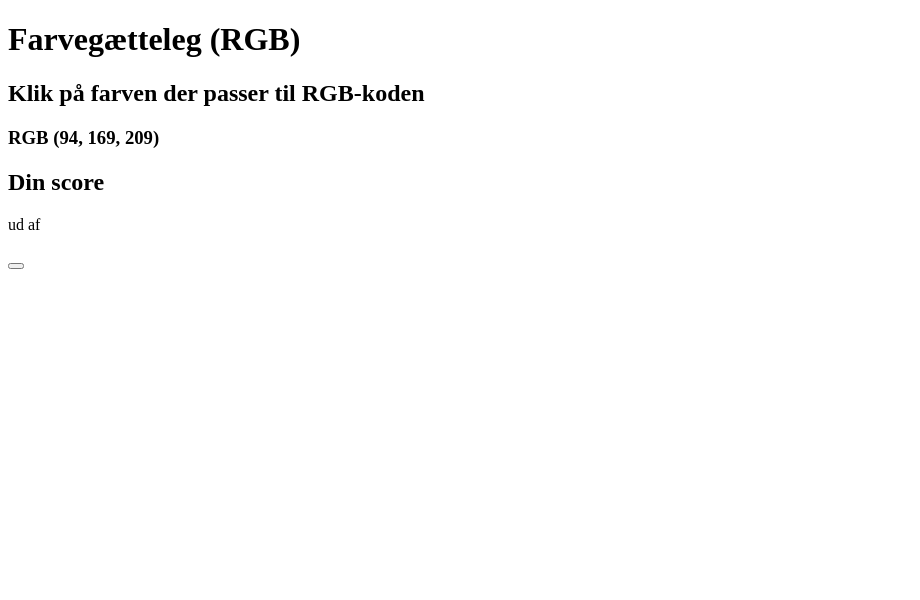
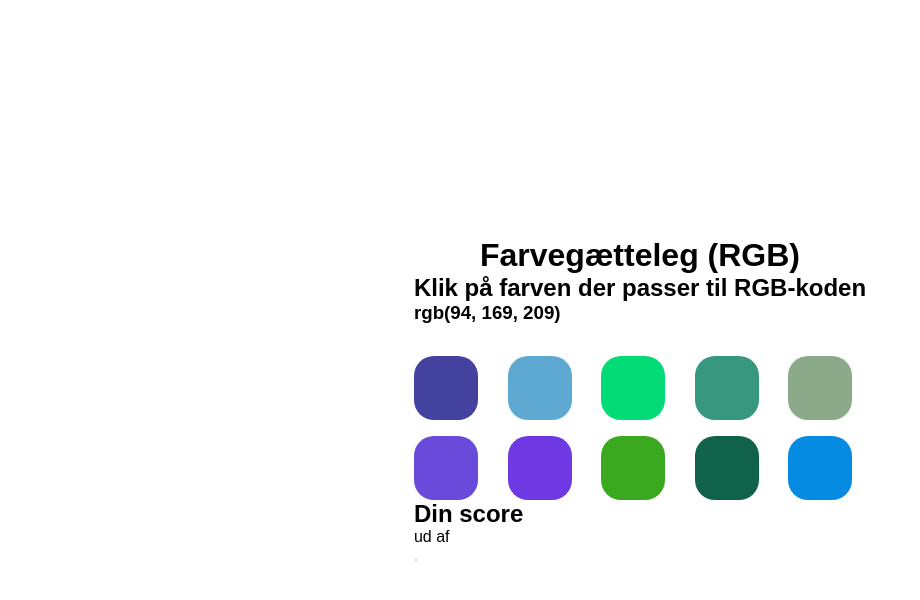
Before and after one commit to majdal01/farvegaetteleg-RGB, a plain HTML site: page index.html in a window 1280 px wide. Shown: the whole page, without its empty margins (0-920 px from the left). Drawn offline with nearby package versions, Linux system fonts and the light colour scheme; files that its build step writes are made by us from their sources.

Commit message:
TIlføjet hver farve til en li i ul og stylet til to rækker

```diff
--- a/SCSS/style.scss
+++ b/SCSS/style.scss
@@ -0,0 +1,31 @@
+* {
+    margin: 0;
+    padding: 0;
+    box-sizing: border-box;
+
+}
+
+body {
+    height: 100vh;
+    display: flex;
+    flex-direction: column;
+    justify-content: center;
+    align-items: center;
+    background-color: #ffffff;
+    font-family: Arial, Helvetica, sans-serif, sans-serif;
+    color: rgb(0, 0, 0);
+}
+
+#rgb-grid {
+    display: grid;
+    grid-template-columns: repeat(5, 1fr);
+    gap: 1rem;
+    margin-top: 2rem;
+
+        li {
+        list-style: none;
+        height: 4rem;
+        width: 4rem;
+        border-radius: 20px;
+        }
+}
--- a/index.html
+++ b/index.html
@@ -3,7 +3,7 @@
 <head>
     <meta charset="UTF-8">
     <meta name="viewport" content="width=device-width, initial-scale=1.0">
-    <link rel="stylesheet" href="style.css">
+    <link rel="stylesheet" href="SCSS/style.css">
     <script src="script.js" defer></script>
 
     <title>Farvegætteleg (RGB)</title>
--- a/script.js
+++ b/script.js
@@ -5,9 +5,9 @@ let rgbKode = document.getElementById("rgb-koden");
 // Generer RGB koder
 function genererRGB() {
     let rød = Math.floor(Math.random()*255+1);
+    let grøn = Math.floor(Math.random()*255+1);
     let blå = Math.floor(Math.random()*255+1);
-    let grøn = Math.floor(Math.random()*255+1);
-    return `RGB (${rød}, ${blå}, ${grøn})`;
+    return `rgb(${rød}, ${grøn}, ${blå})`;
 }
 
 function nytSpil() {
@@ -36,7 +36,14 @@ function nytSpil() {
         };
 
     let blandetArray = bland(farveArray);
-    console.log(blandetArray)
+    let ulRGB = document.getElementById("rgb-grid");
+
+    blandetArray.forEach(function(farve) {
+        let liRGB = document.createElement("li");
+        liRGB.textContent = "";
+        liRGB.style.backgroundColor = farve;
+        ulRGB.appendChild(liRGB)
+    });
 
 };
 
```
Also changed, not shown: SCSS/style.css, 1 other file.
